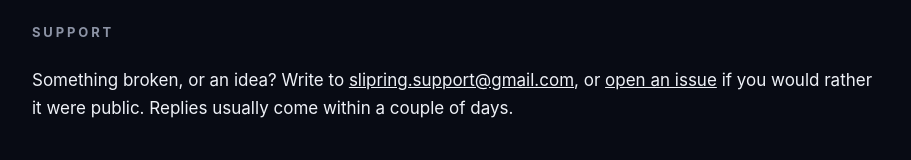
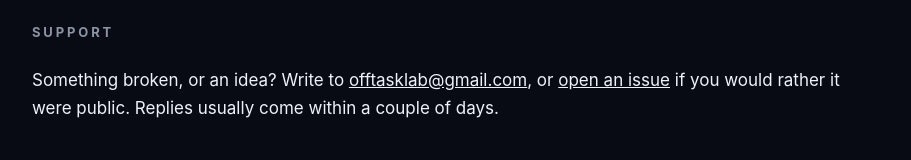
Before and after one commit to brad-k-dev/slipring, a plain HTML site: page index.html in a window 1280 px wide. Shown: the part 2494-2654 px from the top of the page, without its empty margins (184-1095 px from the left). Drawn offline with Linux system fonts and the light colour scheme.

Commit message:
Use the Offtask Lab contact email
Co-Authored-By: Claude Fable 5.2 <noreply@anthropic.com>

```diff
--- a/index.html
+++ b/index.html
@@ -145,7 +145,7 @@
   <section>
     <h2>Support</h2>
     <p>Something broken, or an idea? Write to
-      <a href="mailto:slipring.support@gmail.com">slipring.support@gmail.com</a>,
+      <a href="mailto:offtasklab@gmail.com">offtasklab@gmail.com</a>,
       or <a href="https://github.com/brad-k-dev/slipring/issues">open an issue</a> if you would rather it were public.
       Replies usually come within a couple of days.</p>
   </section>
```
Also changed, not shown: privacy.html (+1 -1 lines).
